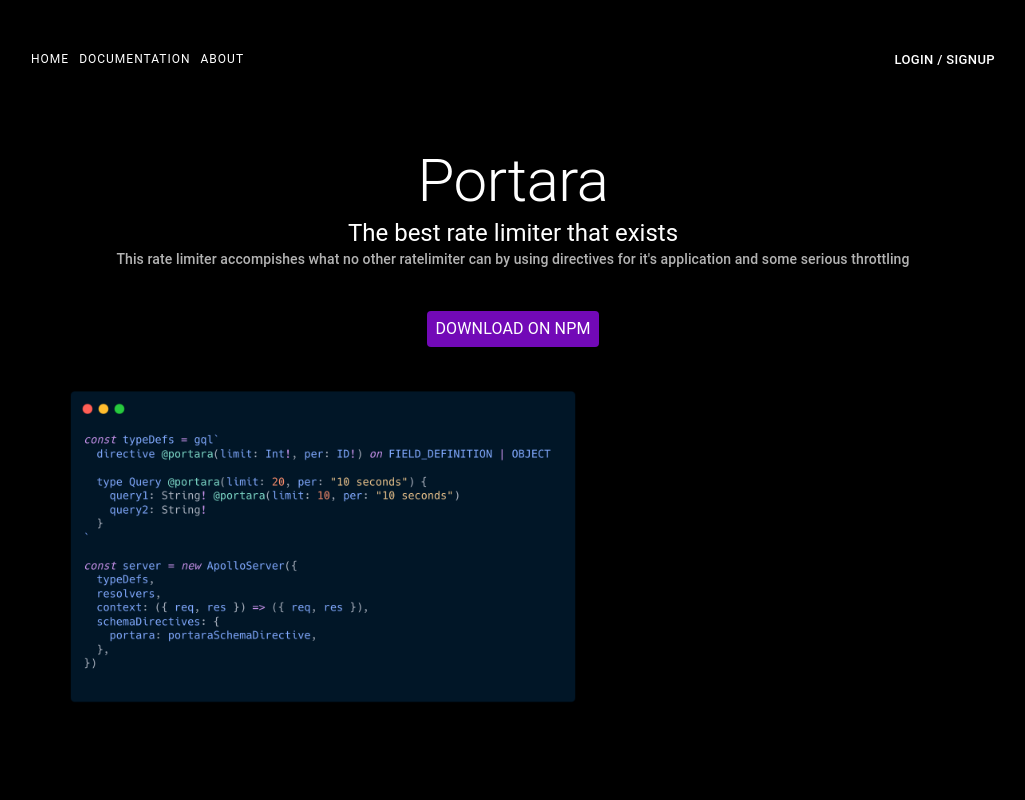
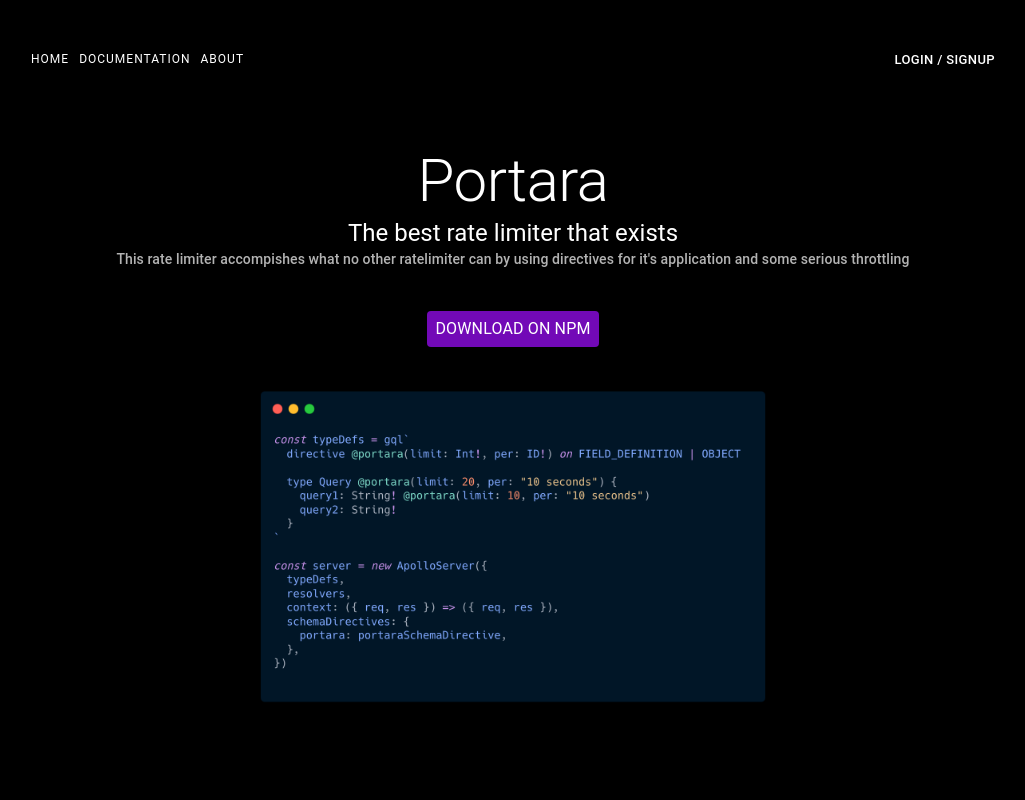
Before and after one commit to portara-tools/portara-website, a Next.js app: page / in a window 1280 px wide. Shown: the top 800 px of the page, without its empty margins (127-1152 px from the left). Built offline with nearby package versions, Linux system fonts and the light colour scheme.

Commit message:
Commented out some unused images

```diff
--- a/pages/index.tsx
+++ b/pages/index.tsx
@@ -38,8 +38,8 @@
                 <Typography color='primary'>Download on NPM</Typography>
               </LinkM>
             </Button>
+            <img src={"/portaraScreenshot2.png"} height="400px" />
           </Grid>
-          <img src={"/portaraScreenshot2.png"} height="400px" />
           {/* CARDS */}
           <Grid className={classes.cardsWrapper}>
             <Box className={classes.cardsContainer}>
```
